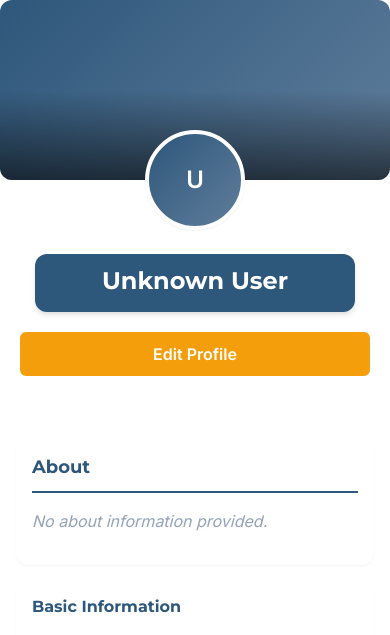
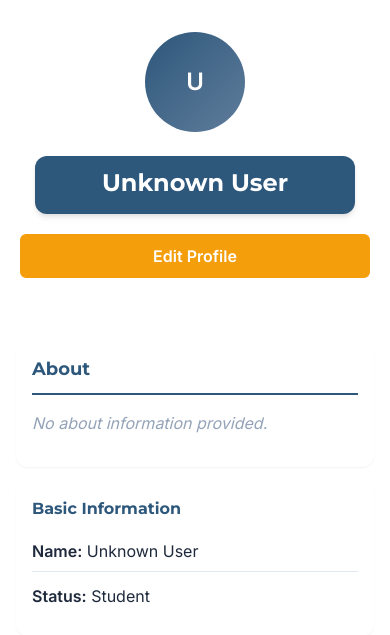
Before and after one commit to mohamedfadlalla/psra-flask, a Flask app: page /forum/profile in a window 390 px wide. Shown: the part 57-692 px from the top of the page. Run offline with Flask 3, Linux system fonts and the light colour scheme; the visitor is signed in with stand-in values (Sample User, id 1); data that the repository does not hold is empty; some libraries are stand-ins or nearby versions.

Commit message:
style: remove gradient banner and reset profile layout spacing

```diff
--- a/static/css/modules/profile.css
+++ b/static/css/modules/profile.css
@@ -11,37 +11,17 @@
     margin-bottom: var(--space-8);
 }
 
-.cover-photo {
-    min-height: 200px;
-    position: relative;
-    background-size: cover;
-    background-position: center;
-}
-
-.cover-photo-gradient-blue {
-    background: linear-gradient(135deg, var(--primary-blue) 0%, var(--primary-blue-light) 100%);
-}
-
 .profile-content-wrapper {
     display: flex;
     align-items: flex-start;
     gap: var(--space-6);
-    padding: 0 var(--space-8) var(--space-8) var(--space-8);
+    padding: var(--space-8);
     position: relative;
     z-index: 1;
 }
 
 .profile-avatar {
     flex-shrink: 0;
-    margin-top: -60px;
-}
-
-.profile-avatar img,
-.profile-avatar .avatar {
-    border: 4px solid var(--bg-primary);
-    border-radius: var(--radius-full);
-    box-shadow: var(--shadow-sm);
-    background-color: var(--bg-primary);
 }
 
 .profile-info {
@@ -306,19 +286,11 @@
         margin-bottom: var(--space-6);
     }
 
-    .cover-photo {
-        min-height: 180px;
-    }
-
     .profile-content-wrapper {
         flex-direction: column;
         align-items: center;
         text-align: center;
-        padding: 0 var(--space-4) var(--space-4) var(--space-4);
-    }
-
-    .profile-avatar {
-        margin-top: -50px;
+        padding: var(--space-8) var(--space-4) var(--space-4);
     }
 
     .profile-info {
--- a/templates/profile.html
+++ b/templates/profile.html
@@ -5,7 +5,6 @@
 {% block content %}
 <div class="container">
     <div class="profile-header">
-        <div class="cover-photo cover-photo-gradient-blue"></div>
         <div class="profile-content-wrapper">
             <div class="profile-avatar">
                 {% if current_user.profile_picture_url %}
```
